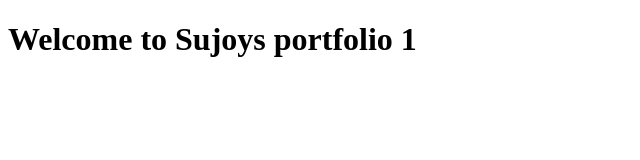
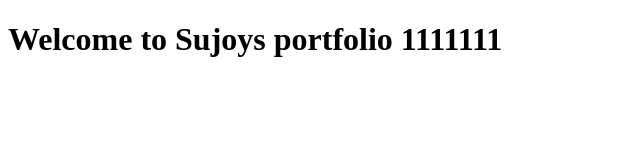
Before and after one commit to ToothLess02/learning_git, a plain HTML site: page index.html in a window 1280 px wide. Shown: the whole page, without its empty margins (0-640 px from the left). Drawn offline with Linux system fonts and the light colour scheme.

Commit message:
Update index.html
changed by someone else

```diff
--- a/index.html
+++ b/index.html
@@ -6,6 +6,6 @@
     <title>Home</title>
 </head>
 <body>
-    <h1>Welcome to  Sujoys portfolio 1</h1>
+    <h1>Welcome to  Sujoys portfolio 1111111</h1>
 </body>
 </html>
```
